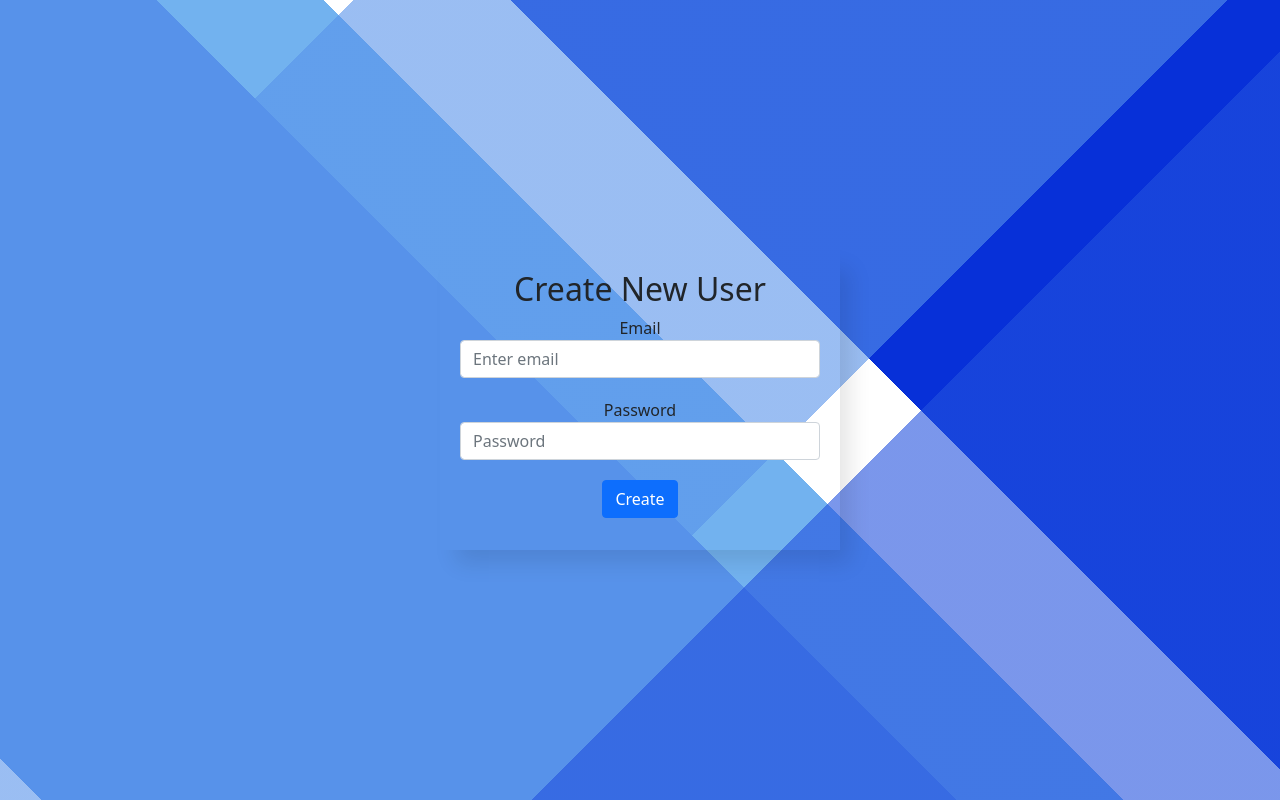
After one commit to Ayanleaideed/Socail_media_Models, a Django app: page /create_user in a window 1280 px wide. The commit adds this page. Run offline with Django 5.2, Linux system fonts and the light colour scheme.

Commit message:
add new styling and create_new_user feature

```diff
--- /dev/null
+++ b/myproject/social_media/templates/create_user.html
@@ -0,0 +1,53 @@
+<!DOCTYPE html>
+<html lang="en">
+<head>
+    <meta charset="UTF-8">
+    <meta name="viewport" content="width=device-width, initial-scale=1.0">
+    <title>Create New User</title>
+    <link href="https://cdn.jsdelivr.net/npm/bootstrap@5.0.2/dist/css/bootstrap.min.css" rel="stylesheet" integrity="sha384-EVSTQN3/azprG1Anm3QDgpJLIm9Nao0Yz1ztcQTwFspd3yD65VohhpuuCOmLASjC" crossorigin="anonymous">
+
+    <style>
+        body {
+            display: flex;
+            justify-content: center;
+            align-items: center;
+            height: 100vh;
+            margin: 0;
+            background-image: linear-gradient(135deg, transparent 0%, transparent 17%,rgba(87, 146, 234,0.6) 17%, rgba(87, 146, 234,0.6) 59%,transparent 59%, transparent 64%,rgba(34, 81, 222,0.6) 64%, rgba(34, 81, 222,0.6) 100%),linear-gradient(45deg, transparent 0%, transparent 2%,rgb(87, 146, 234) 2%, rgb(87, 146, 234) 46%,rgb(114, 178, 239) 46%, rgb(114, 178, 239) 54%,transparent 54%, transparent 63%,rgb(7, 48, 216) 63%, rgb(7, 48, 216) 100%),linear-gradient(90deg, rgb(255,255,255),rgb(255,255,255));
+        }
+
+        .container {
+            box-shadow: 13px 16px 21px -3px rgba(0,0,0,0.1);
+            text-align: center;
+            padding: 20px;
+            width: 400px;
+            height: 300px;
+        }
+
+        .form-group {
+            margin-bottom: 20px;
+         }
+        input{
+            /* margin: 10px; */
+            padding: 8px 20px;
+        }
+    </style>
+</head>
+<body>
+    <div class="container">
+        <h2>Create New User</h2>
+        <form action="{% url 'create_user' %}" method="POST">
+            {% csrf_token %}
+            <div class="form-group">
+                <label for="inputEmail">Email</label>
+                <input name="username" type="text" class="form-control" id="inputEmail" name="email" placeholder="Enter email">
+            </div>
+            <div class="form-group">
+                <label for="inputPassword">Password</label>
+                <input name="password" type="password" class="form-control" id="inputPassword" name="password" placeholder="Password">
+            </div>
+            <button type="submit" class="btn btn-primary">Create</button>
+        </form>
+    </div>
+</body>
+</html>
--- a/myproject/social_media/urls.py
+++ b/myproject/social_media/urls.py
@@ -5,5 +5,6 @@ from . import views
 
 
 urlpatterns = [
-    path('', views.index, name='index')
+    path('', views.index, name='index'),
+    path('create_user', views.create_user, name='create_user')
 ]
--- a/myproject/social_media/views.py
+++ b/myproject/social_media/views.py
@@ -11,6 +11,16 @@ def index(request):
     return render(request, 'index.html', {'data': context})
 
 
+def create_user(request):
+    if request.method == "POST":
+        username = request.POST.get('username')  # Use POST method to retrieve form data
+        password = request.POST.get('password')  # Use POST method to retrieve form data
+        new_user = User.objects.create_user(username=username, password=password)
+        new_user.save()
+        return redirect('index')  # Redirect to index page
+    else:
+        return render(request, 'create_user.html', {})
+
 
 
 
```
Also changed, not shown: myproject/social_media/templates/index.html (+7 -1 lines), myproject/db.sqlite3.
